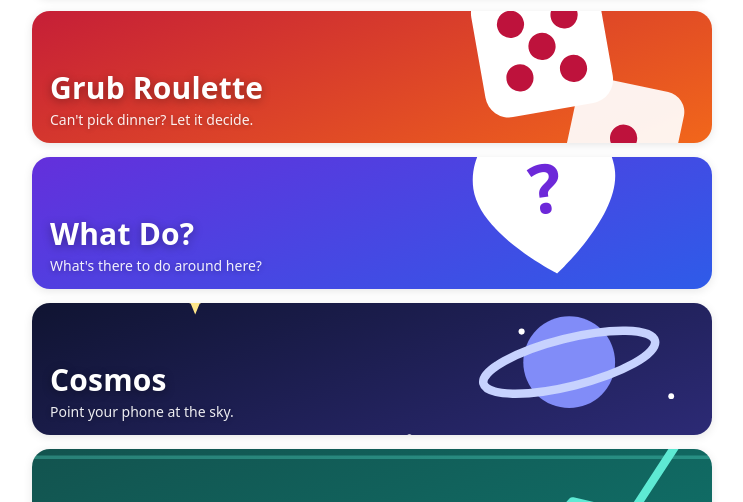
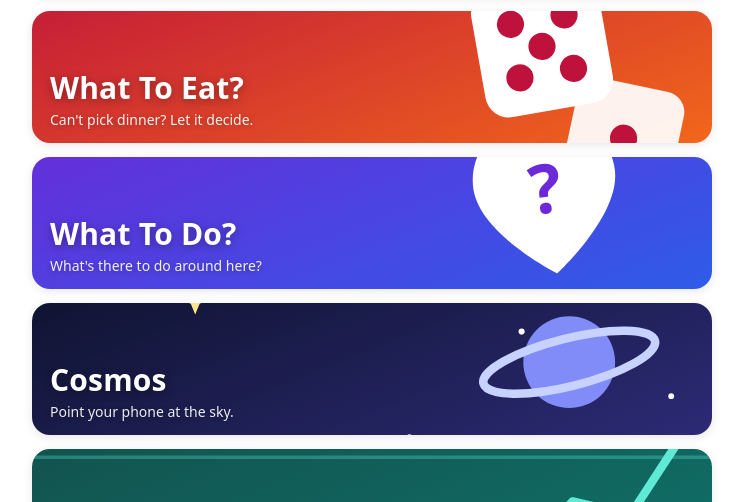
Before and after one commit to orlandochaidez/orlandochaidez.github.io, a plain HTML site: page directory/index.html in a window 1280 px wide. Shown: the part 2631-3133 px from the top of the page, without its empty margins (268-1011 px from the left). Drawn offline with Linux system fonts and the light colour scheme.

Commit message:
Directory: rename cards to What To Eat? and What To Do?

```diff
--- a/directory/index.html
+++ b/directory/index.html
@@ -374,7 +374,7 @@
     <span class="txt"><span class="name">Missions</span><div class="sub">The San Andreas-style board. To-dos &amp; ideas.</div></span>
   </a>
 
-  <!-- GRUB ROULETTE -->
+  <!-- WHAT TO EAT? -->
   <a class="card" href="https://orlandochaidez.com/grubroulette/">
     <svg class="art" viewBox="0 0 400 160" preserveAspectRatio="xMidYMid slice" aria-hidden="true">
       <defs><linearGradient id="g-grub" x1="0" y1="0" x2="1" y2="1"><stop offset="0" stop-color="#be123c"/><stop offset="1" stop-color="#f97316"/></linearGradient></defs>
@@ -388,10 +388,10 @@
         <g fill="#be123c"><circle cx="348" cy="116" r="8"/></g>
       </g>
     </svg>
-    <span class="txt"><span class="name">Grub Roulette</span><div class="sub">Can't pick dinner? Let it decide.</div></span>
+    <span class="txt"><span class="name">What To Eat?</span><div class="sub">Can't pick dinner? Let it decide.</div></span>
   </a>
 
-  <!-- WHAT DO? -->
+  <!-- WHAT TO DO? -->
   <a class="card" href="https://orlandochaidez.com/what-do/">
     <svg class="art" viewBox="0 0 400 160" preserveAspectRatio="xMidYMid slice" aria-hidden="true">
       <defs><linearGradient id="g-whatdo" x1="0" y1="0" x2="1" y2="1"><stop offset="0" stop-color="#6d28d9"/><stop offset="1" stop-color="#2563eb"/></linearGradient></defs>
@@ -404,7 +404,7 @@
         <text x="304" y="74" font-size="40" font-weight="800" text-anchor="middle" fill="#6d28d9">?</text>
       </g>
     </svg>
-    <span class="txt"><span class="name">What Do?</span><div class="sub">What's there to do around here?</div></span>
+    <span class="txt"><span class="name">What To Do?</span><div class="sub">What's there to do around here?</div></span>
   </a>
 
   <!-- COSMOS -->
```
